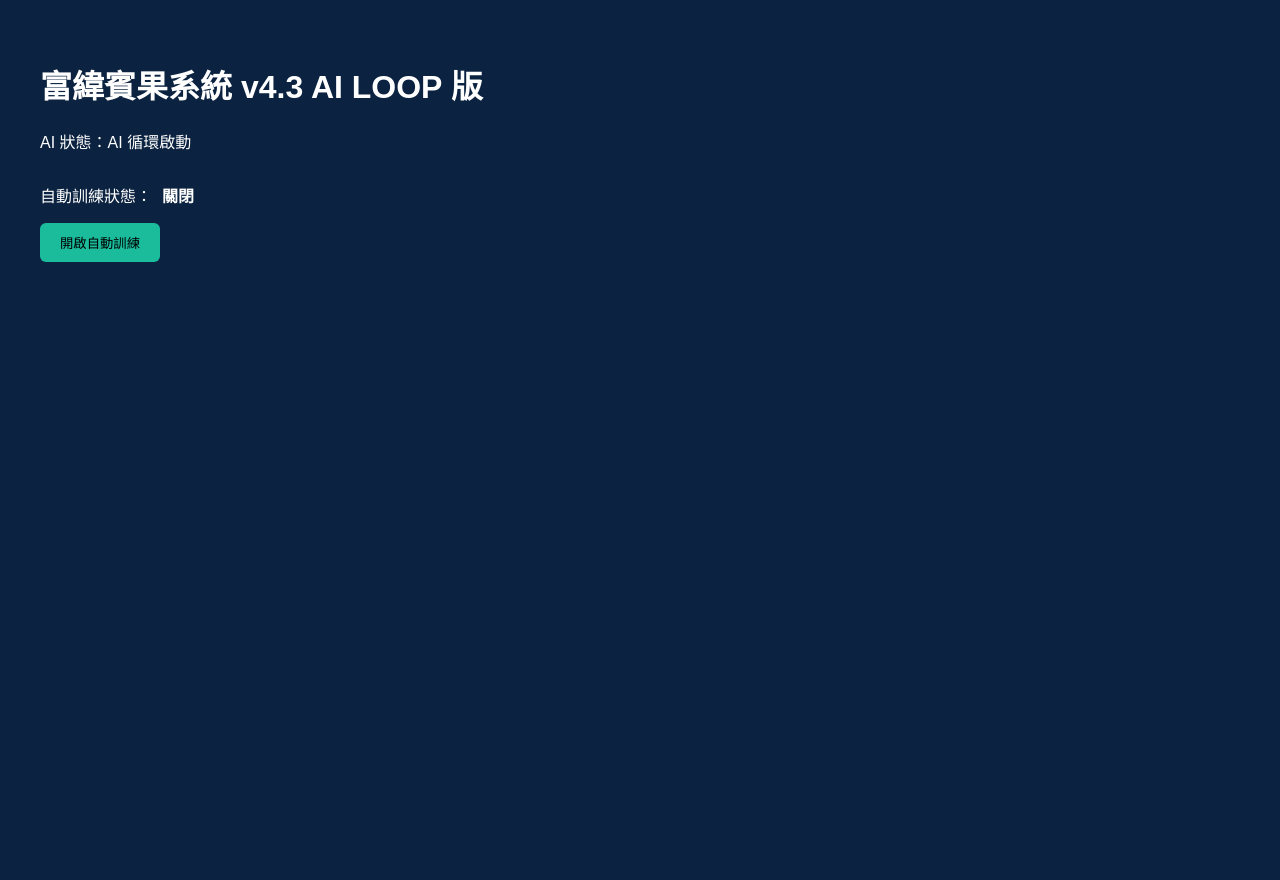
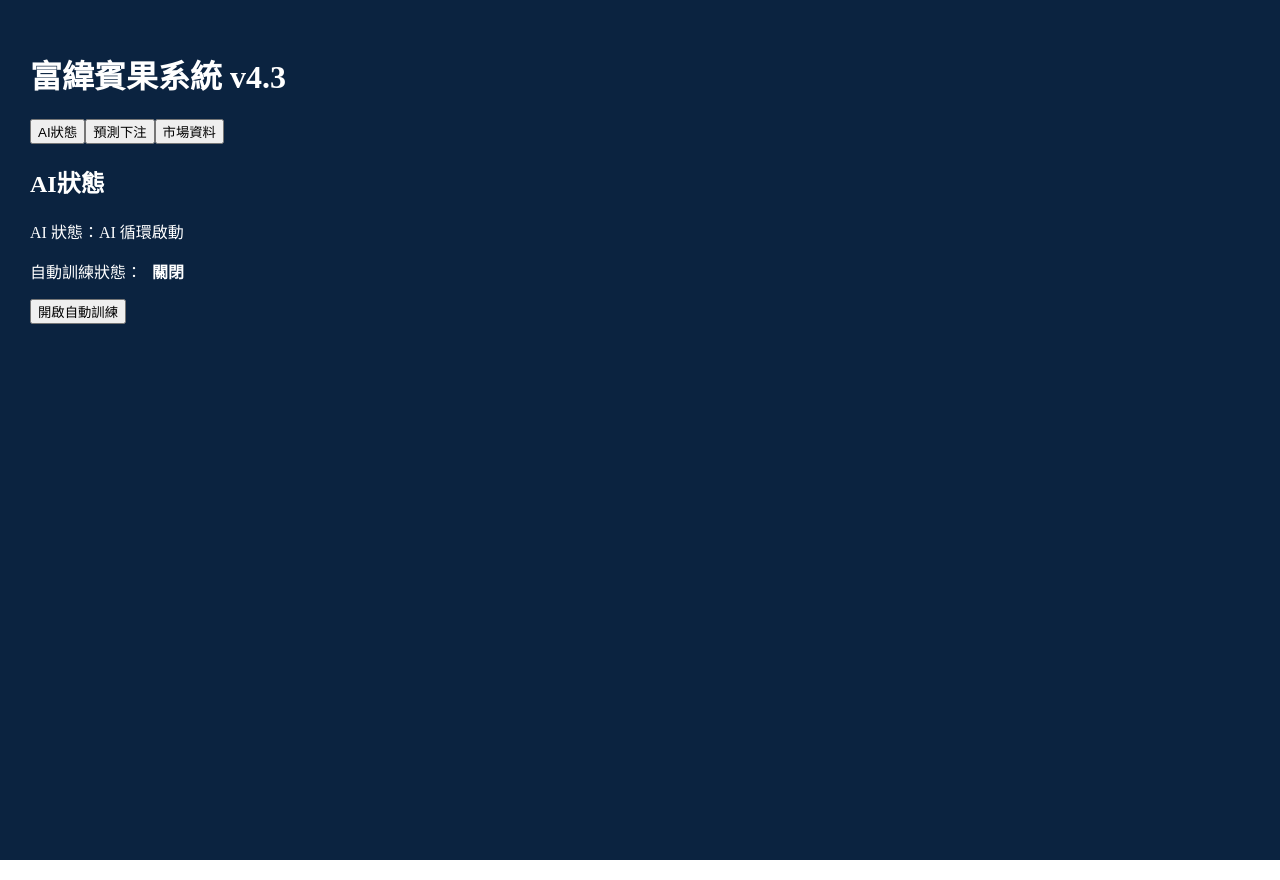
Before and after one commit to blithe886420-droid/fuwei-bingo-web, a React (Vite) app: page / in a window 1280 px wide. Built offline with nearby package versions, Linux system fonts and the light colour scheme; no server answers.

Commit message:
Update App.jsx

```diff
--- a/src/App.jsx
+++ b/src/App.jsx
@@ -4,6 +4,7 @@ export default function App() {
 
   const [config, setConfig] = useState({});
   const [statusText, setStatusText] = useState("系統啟動中...");
+  const [page, setPage] = useState("ai"); // ai / predict / market
   const loopRef = useRef(null);
 
   // 讀 system-config
@@ -67,15 +68,11 @@ export default function App() {
     }, 20000);
   }
 
-  // 停止 AI LOOP
   function stopLoop() {
-
     if (loopRef.current) {
       clearInterval(loopRef.current);
       loopRef.current = null;
-      setStatusText("AI 循環已停止");
     }
-
   }
 
   // 開啟自動訓練
@@ -93,8 +90,6 @@ export default function App() {
     });
 
     await loadConfig();
-    setStatusText("自動訓練已開啟");
-
   }
 
   // 關閉自動訓練
@@ -112,11 +107,8 @@ export default function App() {
     });
 
     await loadConfig();
-    setStatusText("自動訓練已關閉");
-
   }
 
-  // 初始化
   useEffect(() => {
 
     async function init() {
@@ -135,60 +127,62 @@ export default function App() {
     config.auto_train_enabled === "true";
 
   return (
-    <div
-      style={{
-        background: "#0B2340",
-        minHeight: "100vh",
-        color: "#fff",
-        padding: "40px",
-        fontFamily: "Arial"
-      }}
-    >
-      <h1>富緯賓果系統 v4.3 AI LOOP 版</h1>
+    <div style={{background:"#0B2340",minHeight:"100vh",color:"#fff",padding:"30px"}}>
+
+      <h1>富緯賓果系統 v4.3</h1>
+
+      {/* 頁面切換 */}
+      <div style={{marginBottom:20}}>
+        <button onClick={()=>setPage("ai")}>AI狀態</button>
+        <button onClick={()=>setPage("predict")}>預測下注</button>
+        <button onClick={()=>setPage("market")}>市場資料</button>
+      </div>
+
+      {/* AI狀態頁 */}
+      {page === "ai" && (
+        <div>
+          <h2>AI狀態</h2>
 
           <p>AI 狀態：{statusText}</p>
 
-      <div style={{ marginTop: 30 }}>
-
           <p>
             自動訓練狀態：
-          <b style={{ marginLeft: 10 }}>
+            <b style={{marginLeft:10}}>
               {autoTrainEnabled ? "開啟中" : "關閉"}
             </b>
           </p>
 
           {!autoTrainEnabled && (
-          <button
-            onClick={enableAutoTrain}
-            style={{
-              padding: "10px 20px",
-              background: "#1abc9c",
-              border: "none",
-              borderRadius: 6,
-              cursor: "pointer",
-              marginRight: 10
-            }}
-          >
+            <button onClick={enableAutoTrain}>
               開啟自動訓練
             </button>
           )}
 
           {autoTrainEnabled && (
-          <button
-            onClick={disableAutoTrain}
-            style={{
-              padding: "10px 20px",
-              background: "#e74c3c",
-              border: "none",
-              borderRadius: 6,
-              cursor: "pointer"
-            }}
-          >
+            <button onClick={disableAutoTrain}>
               關閉自動訓練
             </button>
           )}
 
         </div>
+      )}
+
+      {/* 預測下注 */}
+      {page === "predict" && (
+        <div>
+          <h2>預測下注</h2>
+          <p>這裡放正式投注 / 測試投注畫面</p>
+        </div>
+      )}
+
+      {/* 市場資料 */}
+      {page === "market" && (
+        <div>
+          <h2>市場資料</h2>
+          <p>這裡顯示 recent20 / 開獎資料</p>
+        </div>
+      )}
+
     </div>
   );
 }
```
Lines whose indentation alone changed are shown as unchanged.
